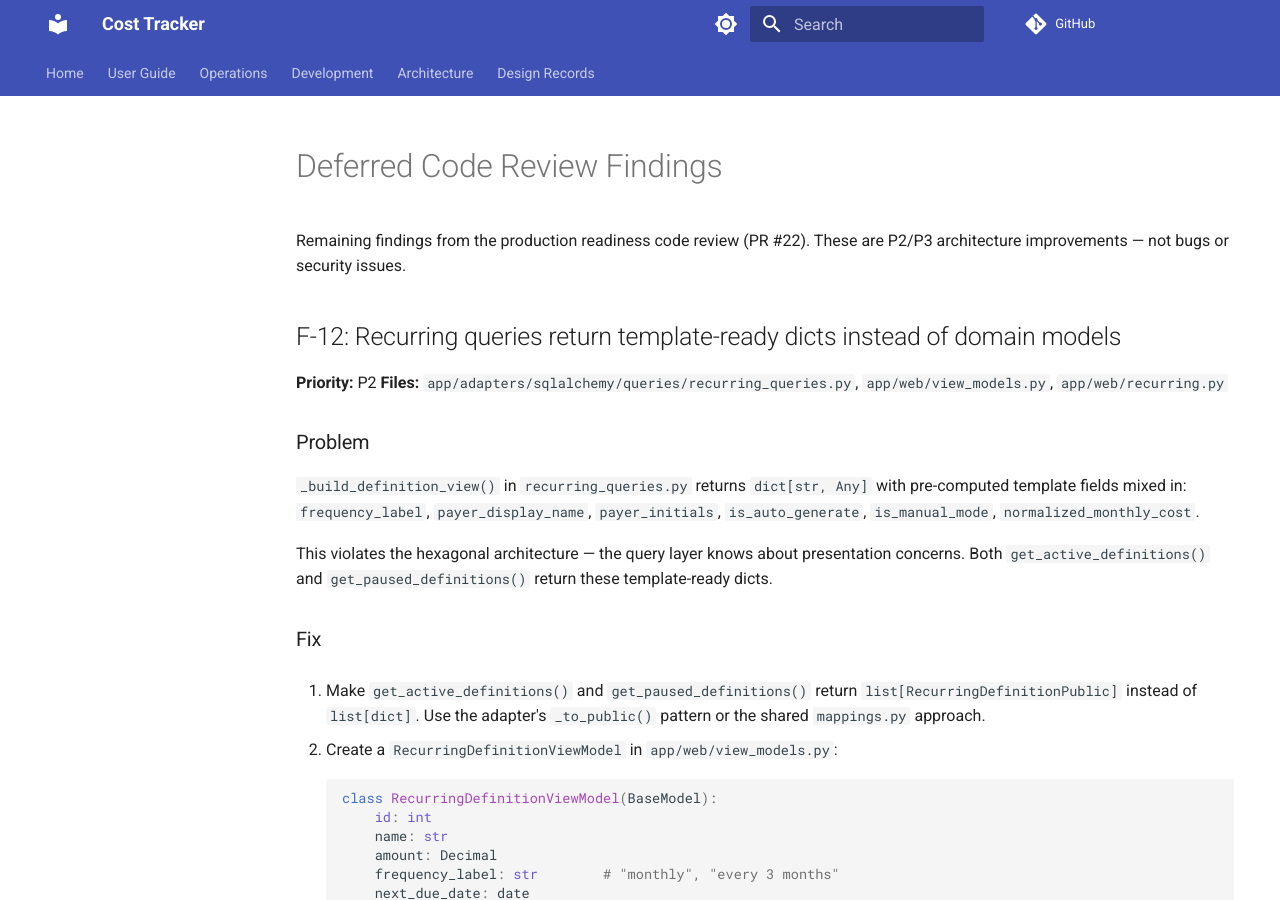
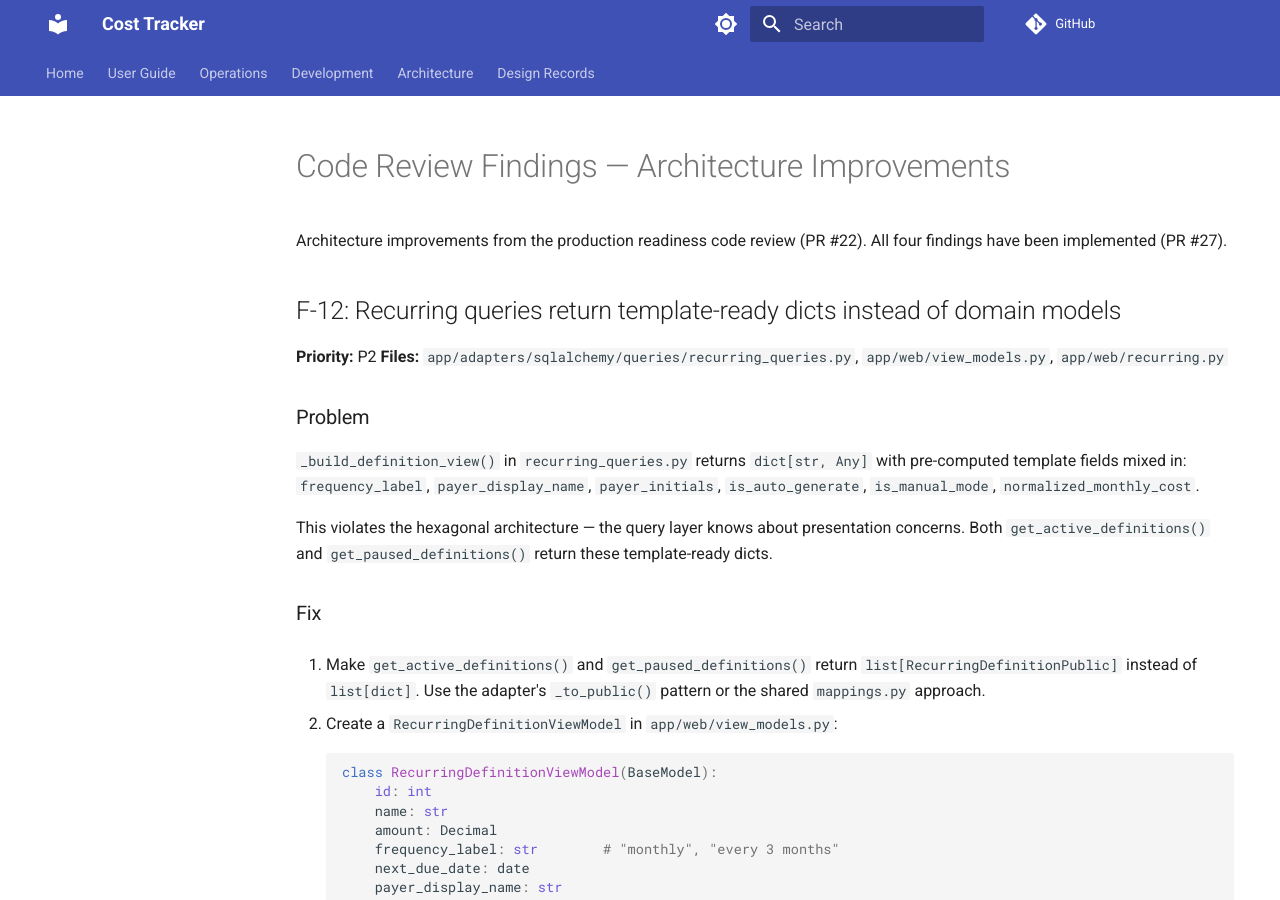
Before and after one commit to golgor/cost-tracker, an MkDocs documentation site: the page built from docs/design/deferred-review-findings.md, in a window 1280 px wide and 900 px high. Built offline with MkDocs 1.6.1 and Material for MkDocs 9.7.7, drawn with Linux system fonts in a browser that asks for light colours; comment, search, counter and statistics services are not loaded.

Commit message:
Mark all deferred findings as implemented
All four architecture improvements (F-12, F-18, F-27, F-37) are now
implemented in this PR.

https://claude.ai/code/session_01RCGJABXV22TSibDCpJwiHy

```diff
--- a/docs/design/deferred-review-findings.md
+++ b/docs/design/deferred-review-findings.md
@@ -1,7 +1,7 @@
-# Deferred Code Review Findings
+# Code Review Findings — Architecture Improvements
 
-Remaining findings from the production readiness code review (PR #22).
-These are P2/P3 architecture improvements — not bugs or security issues.
+Architecture improvements from the production readiness code review (PR #22).
+All four findings have been implemented (PR #27).
 
 ## F-12: Recurring queries return template-ready dicts instead of domain models
 
```
